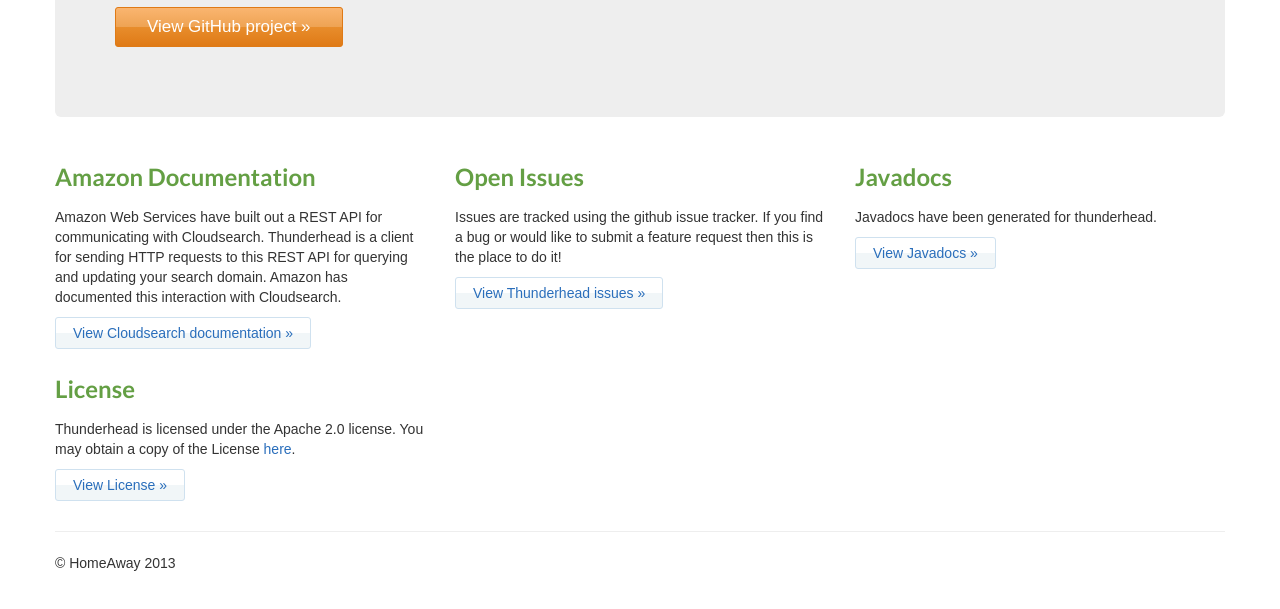
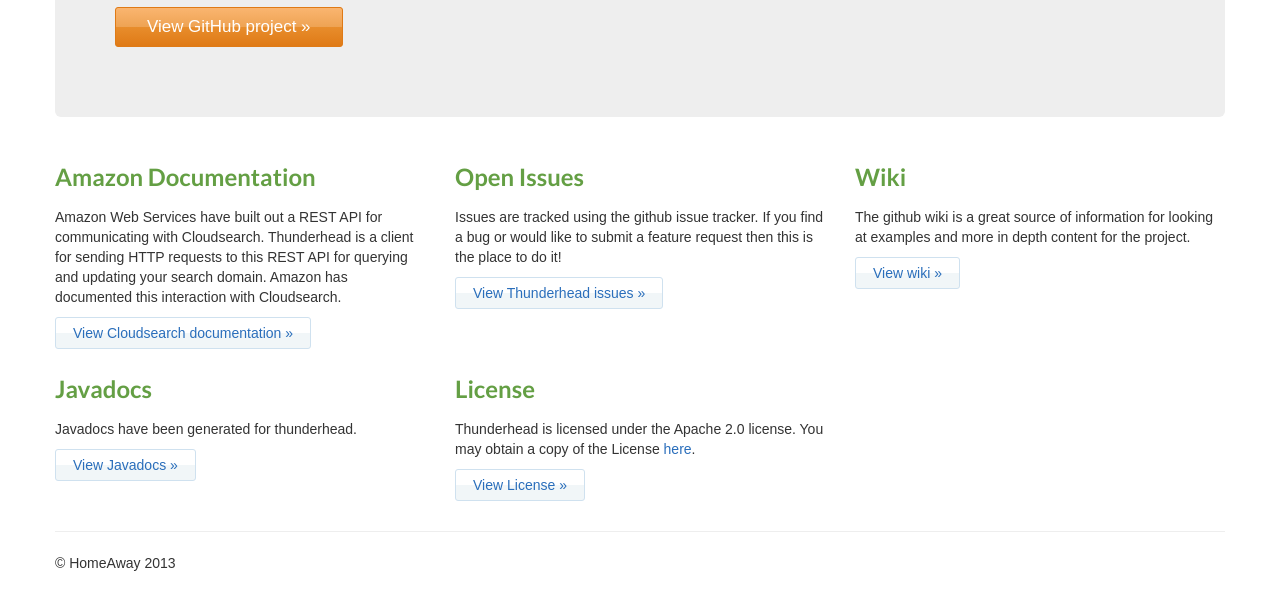
Before and after one commit to homeaway/thunderhead, a plain HTML site: page index.html in a window 1280 px wide. Shown: the part 223-832 px from the top of the page. Drawn offline with Linux system fonts and the light colour scheme.

Commit message:
Added wiki link

```diff
--- a/index.html
+++ b/index.html
@@ -84,12 +84,19 @@
               Thunderhead issues »</a></p>
 	</div>
 	<div class="span4">
+	  <h2>Wiki</h2>
+	  <p>The github wiki is a great source of information for
+	  looking at examples and more in depth content for the project.</p>
+	  <p><a class="btn"
+		href="https://github.com/homeaway/thunderhead/wiki">View wiki »</a></p>
+	</div>
+      </div>
+      <div class="row">
+        <div class="span4">
           <h2>Javadocs</h2>
           <p>Javadocs have been generated for thunderhead.</p>
           <p><a class="btn" href="javadocs/1.0/index.html">View Javadocs »</a></p>
         </div>
-      </div>
-      <div class="row">
         <div class="span4">
           <h2>License</h2>
           <p>Thunderhead is licensed under the Apache 2.0
```
Lines whose indentation alone changed are shown as unchanged.
